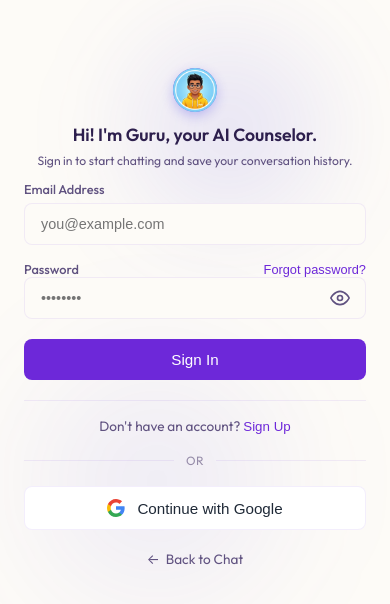
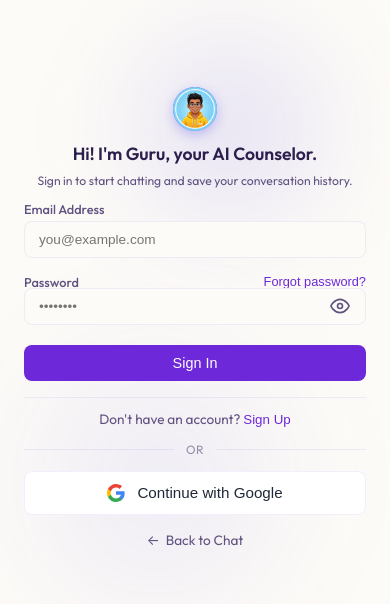
Before and after one commit to Khaja-Baig/AI-Chatbot---Knowledge-Base-Bot, a React app in the folder frontend/: page /login in a window 390 px wide. Shown: the part 104-708 px from the top of the page. Built offline with nearby package versions, Linux system fonts and the light colour scheme; no server answers; the HTML template or start-up script is replaced by a standard one.

Commit message:
style: update login page layout and refine authentication form component styles

```diff
--- a/frontend/src/index.css
+++ b/frontend/src/index.css
@@ -1692,17 +1692,34 @@ body.light-theme .collapsed-history-btn:hover {
     background-color: transparent;
     box-shadow: none;
     backdrop-filter: none;
-    padding: 16px 0;
+    padding: 8px 0;
     overflow: visible;
   }
   .auth-form-body {
     overflow-y: visible;
     padding-right: 0;
+    gap: 12px;
+  }
+  .auth-input-group {
+    gap: 4px;
+  }
+  .auth-input {
+    padding: 10px 14px;
+    font-size: 0.85rem;
   }
   .auth-footer {
     border-top: 1px solid var(--border-color);
-    padding-top: 16px;
-    margin-top: 8px;
+    padding-top: 12px;
+    margin-top: 4px;
+    gap: 10px;
+  }
+  .auth-submit-btn {
+    padding: 10px;
+    font-size: 0.9rem;
+  }
+  .google-btn {
+    padding: 10px;
+    font-size: 0.9rem;
   }
 }
 
--- a/frontend/src/pages/LoginPage.jsx
+++ b/frontend/src/pages/LoginPage.jsx
@@ -178,9 +178,11 @@ export default function LoginPage() {
   return (
     <div className="login-page-container" style={{
       display: 'flex',
+      flexDirection: 'column',
       alignItems: 'center',
-      justifyContent: 'center',
-      minHeight: '100dvh',
+      justifyContent: 'flex-start',
+      height: '100dvh',
+      overflowY: 'auto',
       backgroundColor: 'var(--bg-primary)',
       padding: '24px',
       position: 'relative',
@@ -213,7 +215,7 @@ export default function LoginPage() {
         pointerEvents: 'none'
       }}></div>
 
-      <div className={`auth-card-container ${mode === 'signup' ? 'signup-mode' : ''}`}>
+      <div className={`auth-card-container ${mode === 'signup' ? 'signup-mode' : ''}`} style={{ margin: 'auto' }}>
         <div className={`auth-card ${flipState === 'half' ? 'flip-half' : flipState === 'back' ? 'flip-back' : ''}`}>
         {/* Dynamic AI Assistant Header */}
         <AuthAssistantHeader
```
